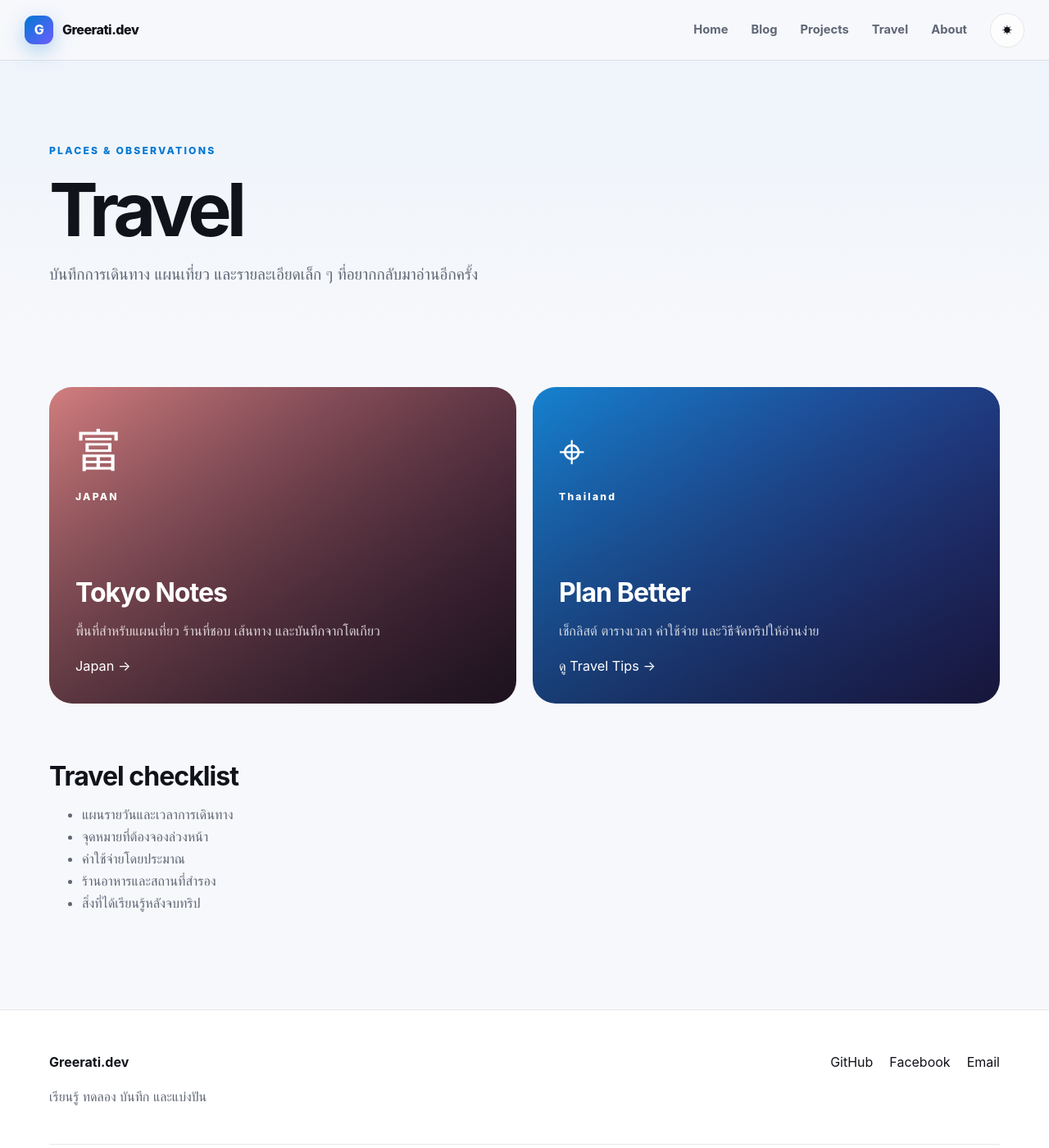
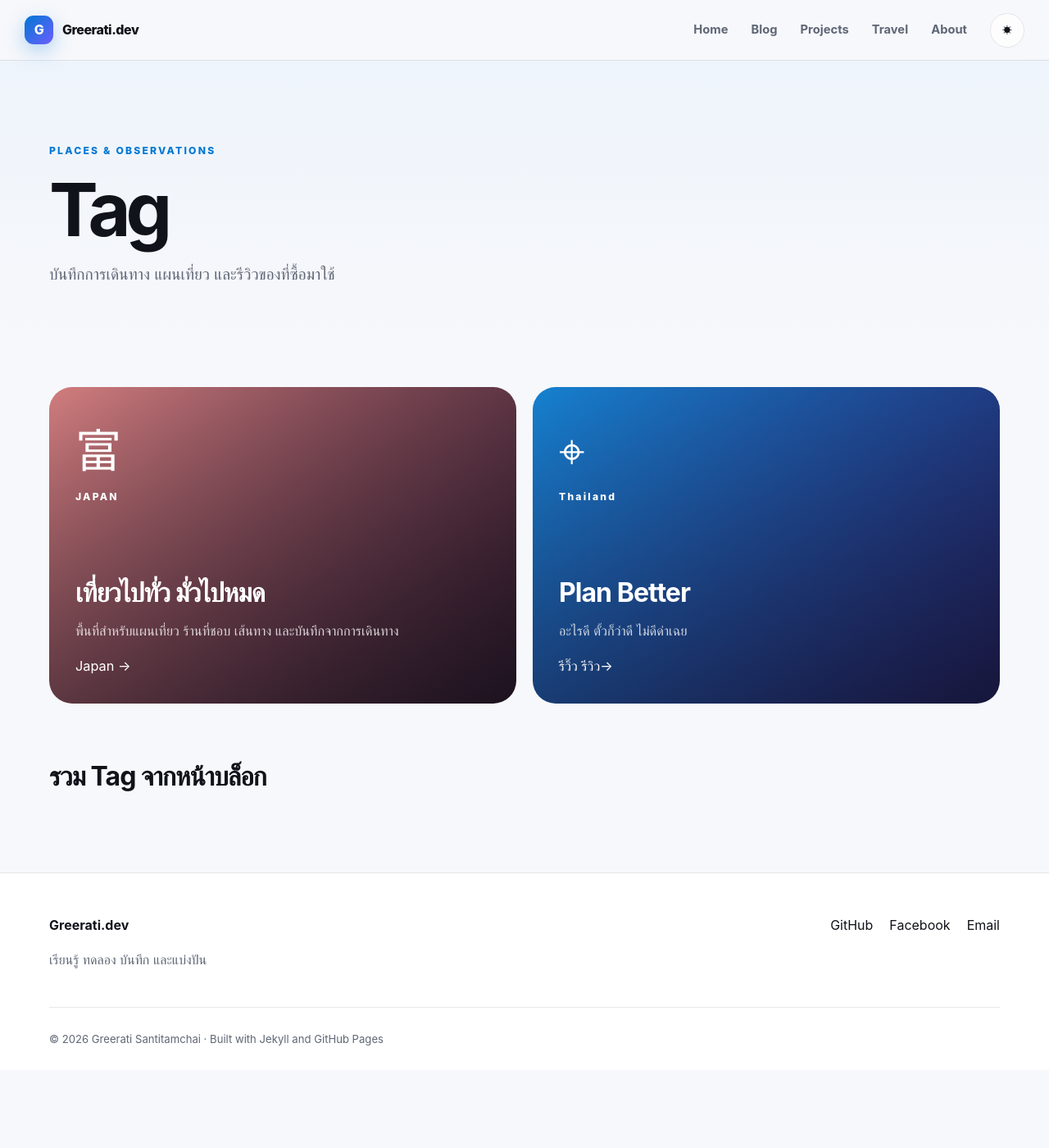
Before and after one commit to kakratua/kakratua.github.io, a Jekyll site: the page built from travel.md, in a window 1280 px wide and 1400 px high. Shown: the whole window at 82% size. Built offline with Jekyll 4.4.1, drawn with Linux system fonts in a browser that asks for light colours.

Commit message:
Update travel.md

```diff
--- a/travel.md
+++ b/travel.md
@@ -1,20 +1,14 @@
 ---
 layout: page
-title: Travel
+title: Tag
 eyebrow: PLACES & OBSERVATIONS
-description: บันทึกการเดินทาง แผนเที่ยว และรายละเอียดเล็ก ๆ ที่อยากกลับมาอ่านอีกครั้ง
-permalink: /travel/
+description: บันทึกการเดินทาง แผนเที่ยว และรีวิวของที่ซื้อมาใช้
+permalink: /tag/
 ---
 
 <div class="travel-grid">
-  <article class="travel-card japan"><div class="travel-icon">富</div><p class="eyebrow">JAPAN</p><h2>Tokyo Notes</h2><p>พื้นที่สำหรับแผนเที่ยว ร้านที่ชอบ เส้นทาง และบันทึกจากโตเกียว</p><a href="{{ '/blog/' | relative_url }}?tag=Japan">Japan →</a></article>
-  <article class="travel-card blue"><div class="travel-icon">⌖</div><p class="eyebrow">Thailand</p><h2>Plan Better</h2><p>เช็กลิสต์ ตารางเวลา ค่าใช้จ่าย และวิธีจัดทริปให้อ่านง่าย</p><a href="{{ '/blog/' | relative_url }}?tag=Thailand">ดู Travel Tips →</a></article>
+  <article class="travel-card japan"><div class="travel-icon">富</div><p class="eyebrow">JAPAN</p><h2>เที่ยวไปทั่ว มั่วไปหมด</h2><p>พื้นที่สำหรับแผนเที่ยว ร้านที่ชอบ เส้นทาง และบันทึกจากการเดินทาง</p><a href="{{ '/blog/' | relative_url }}?tag=Travel">Japan →</a></article>
+  <article class="travel-card blue"><div class="travel-icon">⌖</div><p class="eyebrow">Thailand</p><h2>Plan Better</h2><p>อะไรดี ตั้วก็ว่าดี ไม่ดีด่าเฉย</p><a href="{{ '/blog/' | relative_url }}?tag=Review">รีวิ๊ว รีวิว→</a></article>
 </div>
 
-## Travel checklist
-
-- แผนรายวันและเวลาการเดินทาง
-- จุดหมายที่ต้องจองล่วงหน้า
-- ค่าใช้จ่ายโดยประมาณ
-- ร้านอาหารและสถานที่สำรอง
-- สิ่งที่ได้เรียนรู้หลังจบทริป
+## รวม Tag จากหน้าบล็อก
```
